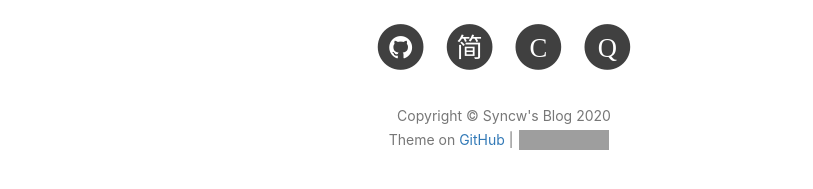
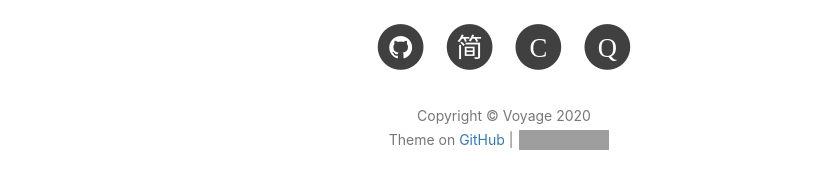
Before and after one commit to syncw123/syncw123.github.io, a Jekyll site: the page built from index.html, in a window 1280 px wide and 900 px high, scrolled down 2193 px. Shown: the part 683-872 px from the top of the window, without its empty margins (136-949 px from the left). Built offline with Jekyll 4.4.1, drawn with Linux system fonts in a browser that asks for light colours; nearby versions of some CDN libraries; the list of posts is cut into pages by our own code; comment, search, counter and statistics services are not loaded; some of the changed text lies outside the part shown; grey boxes are pictures that could not be loaded.

Commit message:
Update _config.yml

```diff
--- a/_config.yml
+++ b/_config.yml
@@ -1,10 +1,10 @@
 # Site settings
-title: Syncw's Blog
-SEOTitle: Syncw's Blog
+title: Voyage
+SEOTitle: Blog
 header-img: img/home-bg.jpg
 email: synch123@163.com
 description: "The only thing that matters is what you believe."
-keyword: "Syncw,syncw,AI,machine learning,机器学习, develop"
+keyword: "Blog,AI,machine learning,机器学习, develop"
 url: "https://www.syncw.work/"          # your host, for absolute URL
 baseurl: ""      # for example, '/blog' if your blog hosted on 'host/blog'
 github_repo: "https://github.com/syncw123/syncw123.github.io" # you code repository
```
